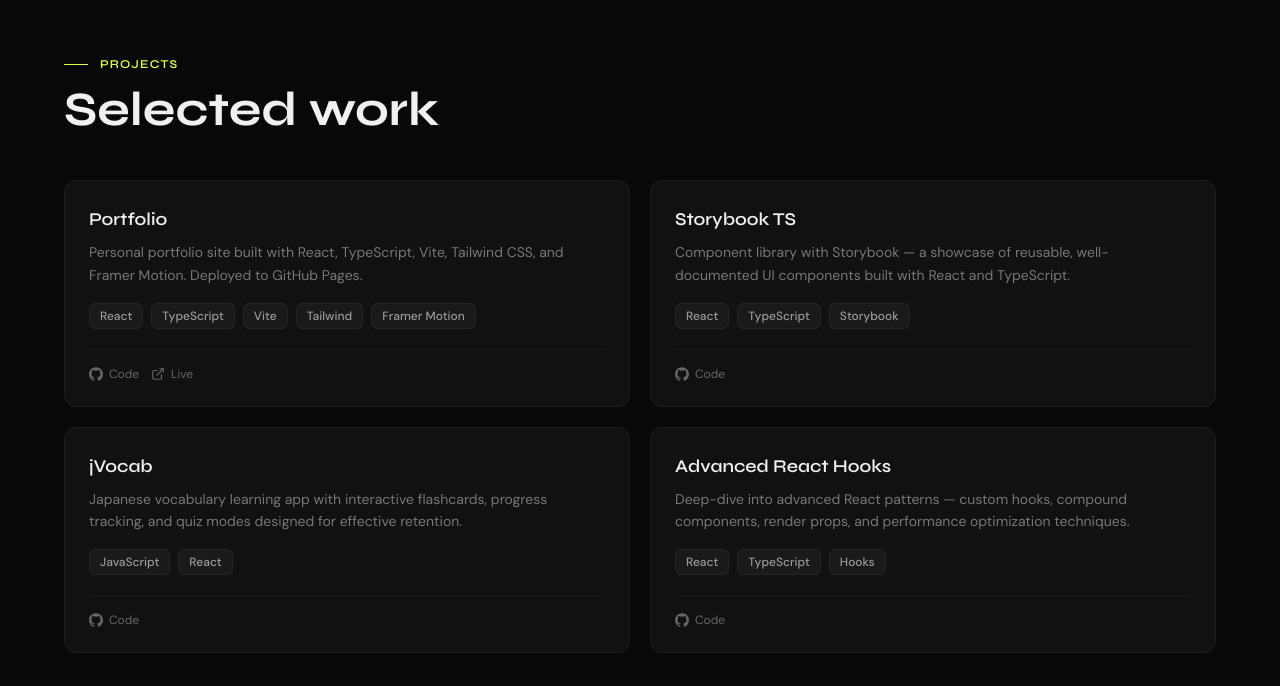
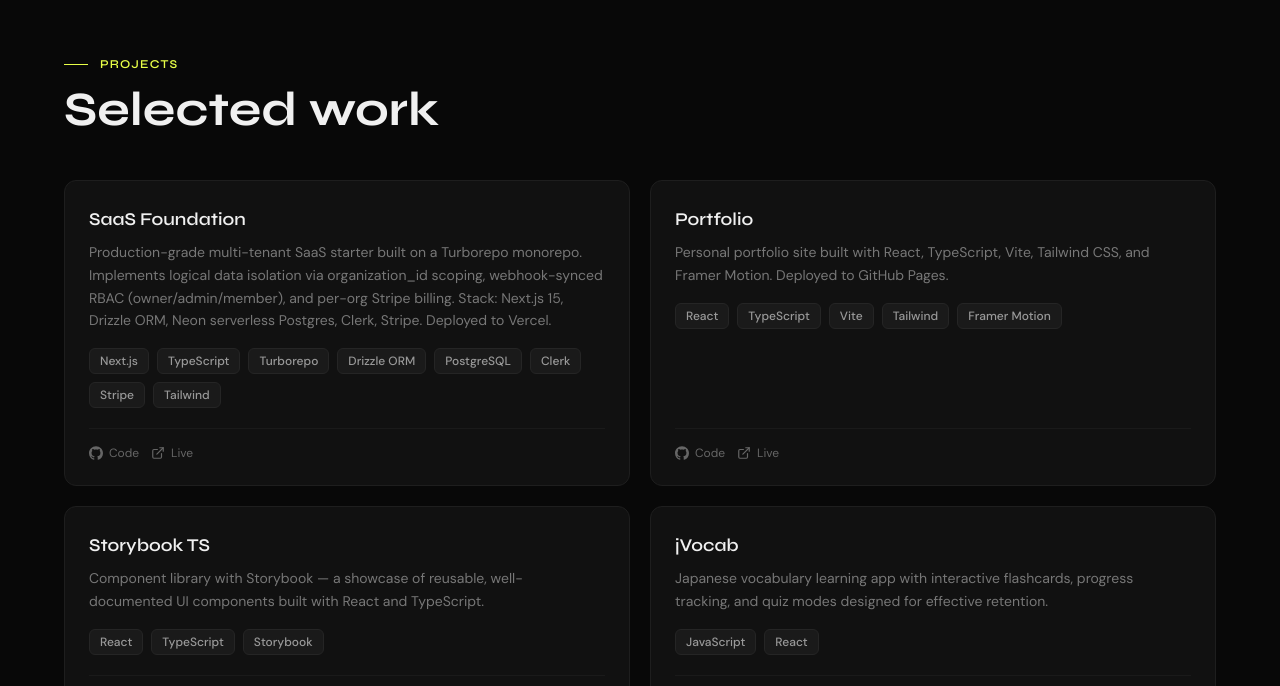
Before and after one commit to barindebnath/portfolio, a React (Vite) app: page / in a window 1280 px wide. Shown: the part 1542-2228 px from the top of the page. Built offline with nearby package versions, Linux system fonts and the light colour scheme.

Commit message:
Add SaaS Foundation in projects

```diff
--- a/src/data.ts
+++ b/src/data.ts
@@ -61,6 +61,23 @@
 }
 
 export const projects: Project[] = [
+  {
+    title: "SaaS Foundation",
+    description:
+      "Production-grade multi-tenant SaaS starter built on a Turborepo monorepo. Implements logical data isolation via organization_id scoping, webhook-synced RBAC (owner/admin/member), and per-org Stripe billing. Stack: Next.js 15, Drizzle ORM, Neon serverless Postgres, Clerk, Stripe. Deployed to Vercel.",
+    tags: [
+      "Next.js",
+      "TypeScript",
+      "Turborepo",
+      "Drizzle ORM",
+      "PostgreSQL",
+      "Clerk",
+      "Stripe",
+      "Tailwind",
+    ],
+    live: "https://saas-foundation-web-liard.vercel.app",
+    github: "https://github.com/barindebnath/saas_foundation",
+  },
   {
     title: "Portfolio",
     description:
```
